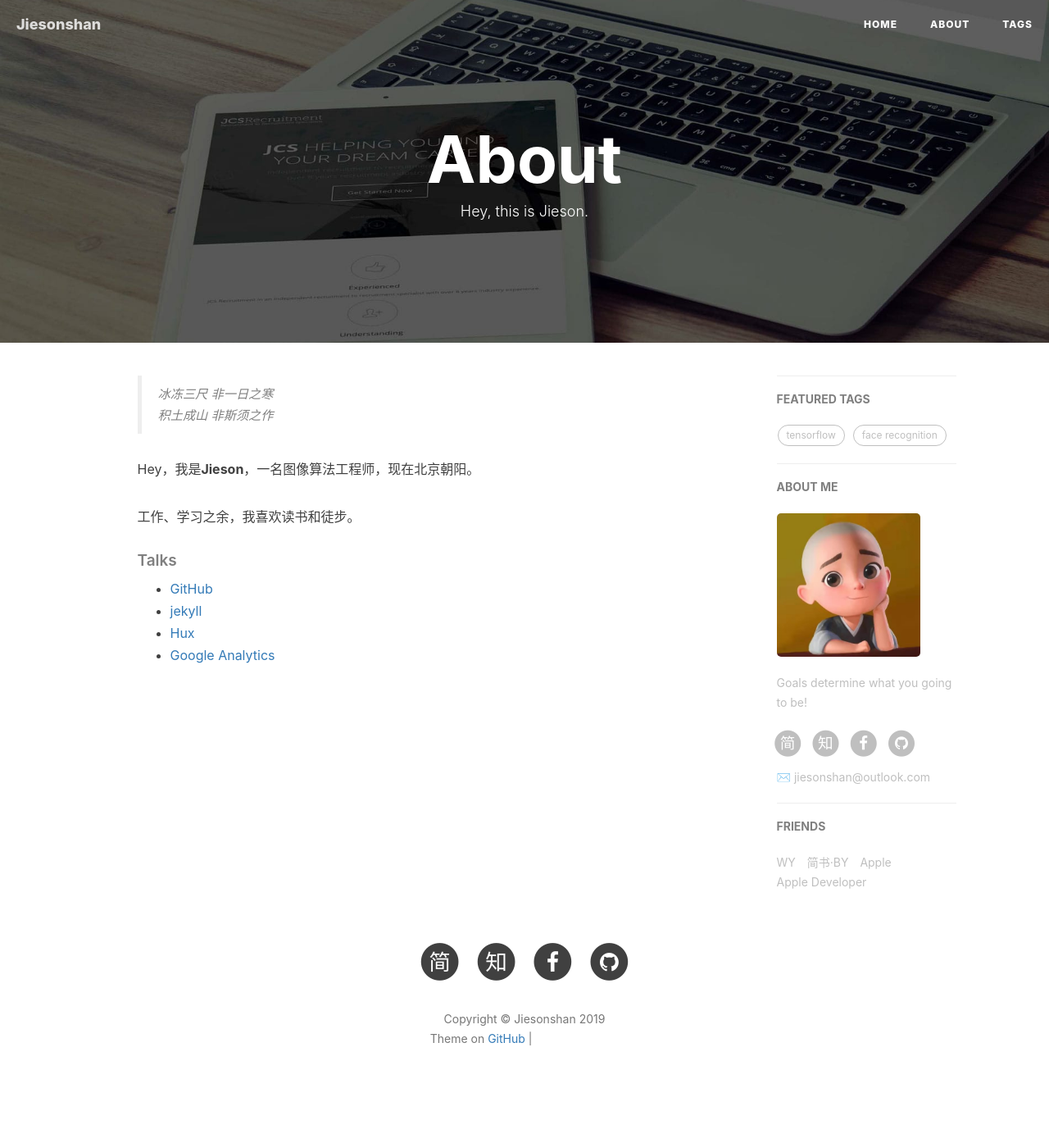
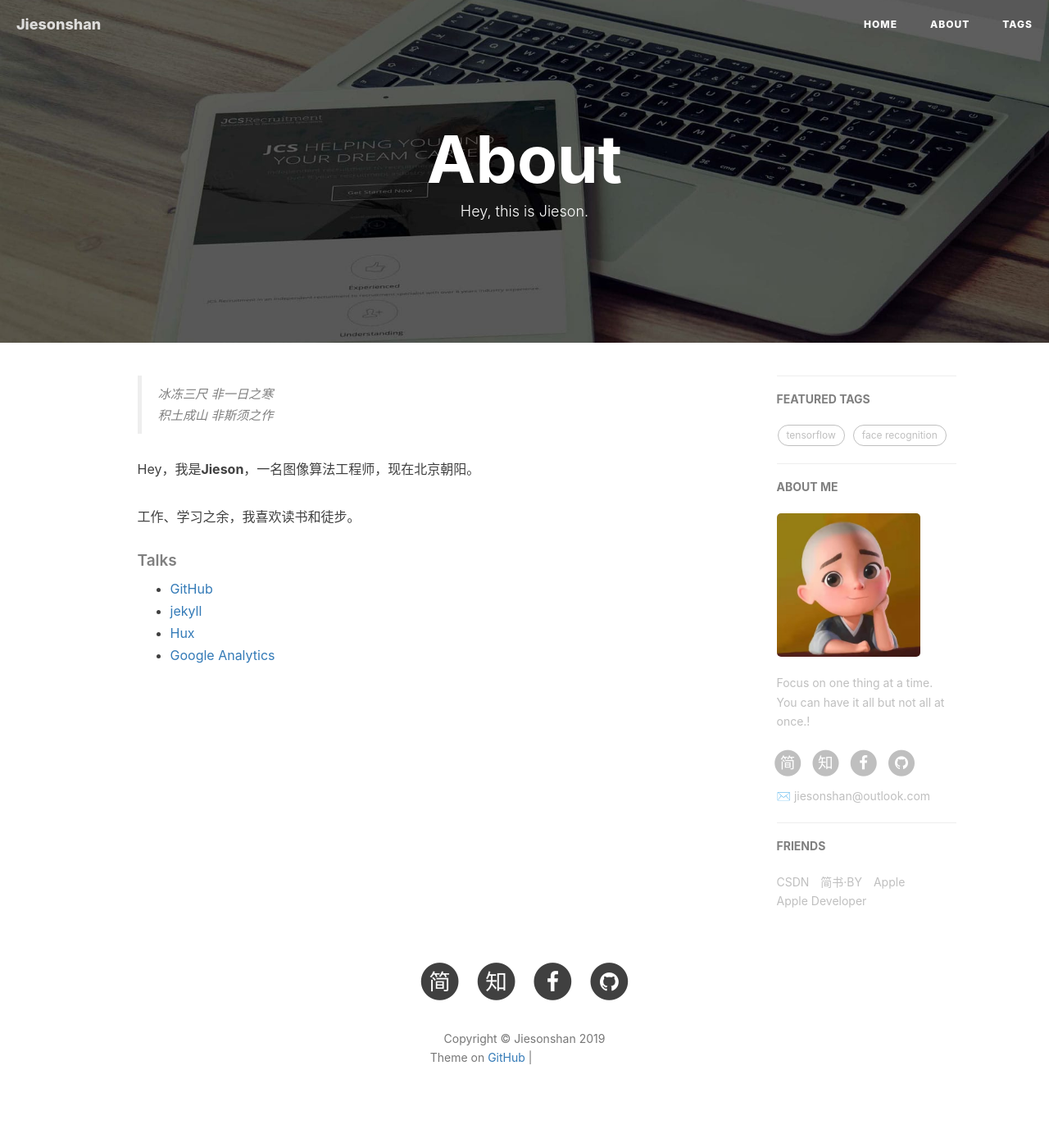
Before and after one commit to jiesonshan/jiesonshan.github.io, a Jekyll site: the page built from about.html, in a window 1280 px wide. Shown: the whole page at 82% size. Built offline with Jekyll 4.4.1, drawn with Linux system fonts in a browser that asks for light colours; nearby versions of some CDN libraries; comment, search, counter and statistics services are not loaded; before the commit the page ends 1371 px from its top, so only the background shows below that; grey boxes are pictures that could not be loaded.

Commit message:
modified

```diff
--- a/_config.yml
+++ b/_config.yml
@@ -11,7 +11,7 @@ github_repo: "https://github.com/jiesonshan/jiesonshan.github.io.git" # you code
 
 # Sidebar settings
 sidebar: true                           # whether or not using Sidebar.
-sidebar-about-description: "Goals determine what you going to be!"
+sidebar-about-description: "Focus on one thing at a time. You can have it all but not all at once.!"
 sidebar-avatar: /img/about-BY-gentle.jpg      # use absolute URL, seeing it's used in both `/` and `/about/`
 
 
@@ -100,8 +100,8 @@ service-worker: true
 # Friends
 friends: [
     {
-        title: "WY",
-        href: "http://zhengwuyang.com"
+        title: "CSDN",
+        href: "https://www.csdn.net/"
     },{
         title: "简书·BY",
         href: "http://www.jianshu.com/u/e71990ada2fd"
```
Also changed, not shown: img/BY_bolg_logo.png, img/apple-touch-icon.png, img/favicon.ico.
